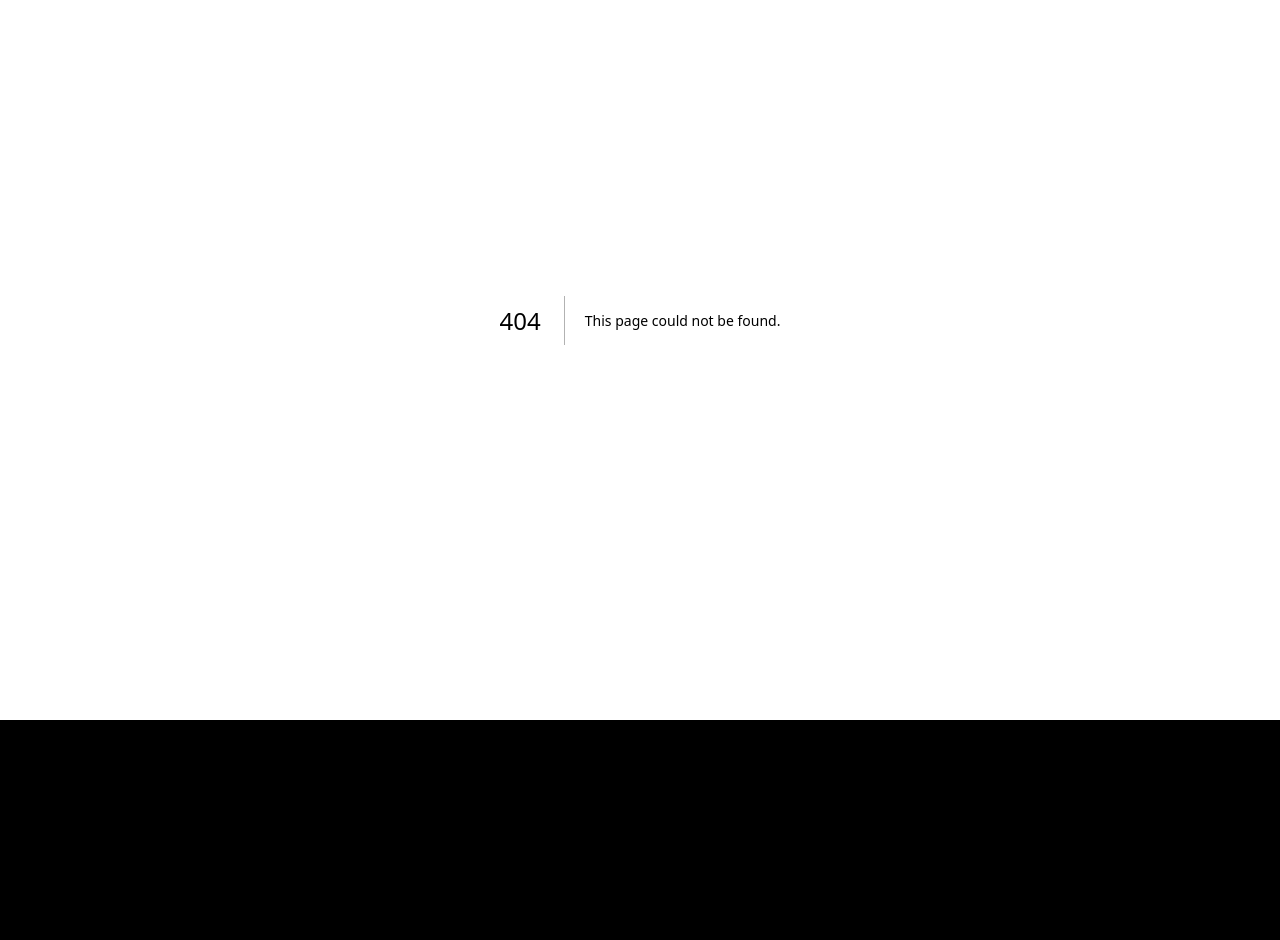
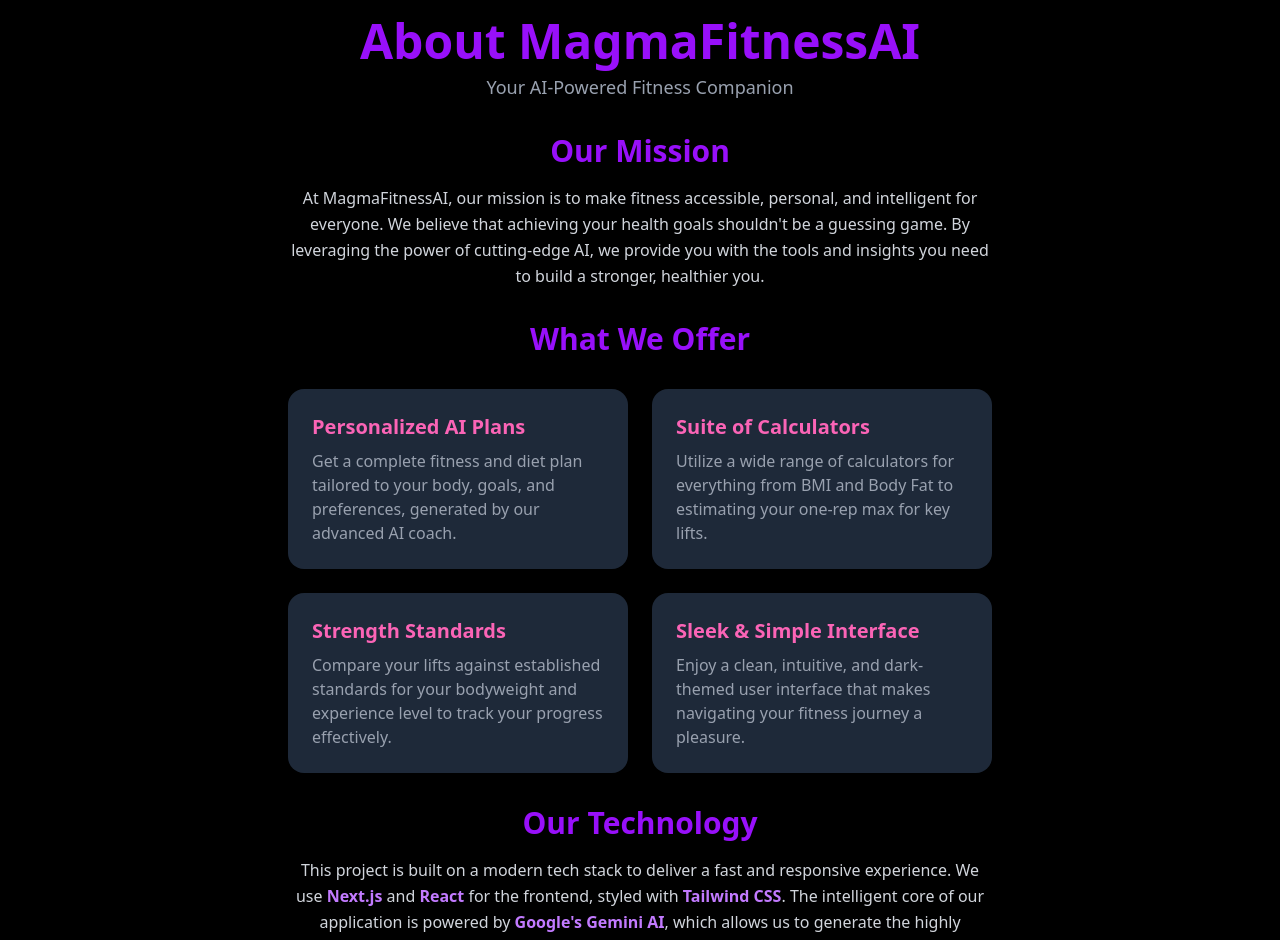
Before and after one commit to MAGMA-KROSS/magmafitnessai, a Next.js app: page /about in a window 1280 px wide. Before the commit this address had no page. Shown: the part 80-1020 px from the top of the page. Before the commit the page ends 800 px from the top, so only its background shows below. Built offline with nearby package versions, Linux system fonts and the light colour scheme; no server answers.

Commit message:
some deployement change

```diff
--- /dev/null
+++ b/src/app/about/page.js
@@ -0,0 +1,70 @@
+import React from 'react';
+import Navbar from '../components/Navbar';
+import { Footer } from '../components/Footer';
+
+// A simple component for a feature card
+const FeatureCard = ({ title, description }) => (
+    <div className="bg-gray-800 p-6 rounded-2xl shadow-lg transform hover:scale-105 transition-transform duration-300">
+        <h3 className="text-xl font-bold text-pink-400 mb-2">{title}</h3>
+        <p className="text-gray-400">{description}</p>
+    </div>
+);
+
+// Main App component for the About Page
+export default function App() {
+    return (
+        <>
+            <Navbar />
+            <div className="flex items-center justify-center min-h-screen bg-black font-sans text-white">
+                <div className="p-8 space-y-8 max-w-3xl w-full">
+                    {/* --- Title --- */}
+                    <div className="text-center">
+                        <h1 className="text-5xl font-extrabold text-purple-600">About MagmaFitnessAI</h1>
+                        <p className="text-gray-400 mt-2 text-lg">Your AI-Powered Fitness Companion</p>
+                    </div>
+
+                    {/* --- Our Mission Section --- */}
+                    <div className="space-y-4 text-center">
+                        <h2 className="text-3xl font-bold text-purple-600">Our Mission</h2>
+                        <p className="text-gray-300 leading-relaxed">
+                            At MagmaFitnessAI, our mission is to make fitness accessible, personal, and intelligent for everyone. We believe that achieving your health goals shouldn't be a guessing game. By leveraging the power of cutting-edge AI, we provide you with the tools and insights you need to build a stronger, healthier you.
+                        </p>
+                    </div>
+
+                    {/* --- What We Offer Section --- */}
+                    <div className="space-y-4">
+                        <h2 className="text-3xl font-bold text-purple-600 text-center">What We Offer</h2>
+                        <div className="grid grid-cols-1 md:grid-cols-2 gap-6 pt-4">
+                            <FeatureCard
+                                title="Personalized AI Plans"
+                                description="Get a complete fitness and diet plan tailored to your body, goals, and preferences, generated by our advanced AI coach."
+                            />
+                            <FeatureCard
+                                title="Suite of Calculators"
+                                description="Utilize a wide range of calculators for everything from BMI and Body Fat to estimating your one-rep max for key lifts."
+                            />
+                            <FeatureCard
+                                title="Strength Standards"
+                                description="Compare your lifts against established standards for your bodyweight and experience level to track your progress effectively."
+                            />
+                            <FeatureCard
+                                title="Sleek & Simple Interface"
+                                description="Enjoy a clean, intuitive, and dark-themed user interface that makes navigating your fitness journey a pleasure."
+                            />
+                        </div>
+                    </div>
+
+                    {/* --- Our Technology Section --- */}
+                    <div className="space-y-4 text-center">
+                        <h2 className="text-3xl font-bold text-purple-600">Our Technology</h2>
+                        <p className="text-gray-300 leading-relaxed">
+                            This project is built on a modern tech stack to deliver a fast and responsive experience. We use <strong className="text-purple-400">Next.js</strong> and <strong className="text-purple-400">React</strong> for the frontend, styled with <strong className="text-purple-400">Tailwind CSS</strong>. The intelligent core of our application is powered by <strong className="text-purple-400">Google's Gemini AI</strong>, which allows us to generate the highly personalized and detailed fitness plans that set us apart.
+                        </p>
+                    </div>
+
+                </div>
+            </div>
+            <Footer />
+        </>
+    );
+}
--- /dev/null
+++ b/src/app/api/generatePlan/route.js
@@ -0,0 +1,49 @@
+import { GoogleGenerativeAI } from "@google/generative-ai";
+
+const genAI = new GoogleGenerativeAI(process.env.GEMINI_API_KEY);
+
+export async function POST(req) {
+  try {
+    const userInput = await req.json();
+
+    const systemInstruction = `
+    You are a professional fitness and nutrition coach AI.
+    Your task is to create a complete personalized fitness and diet plan based on the given input JSON.
+    Format the output in Markdown.
+    Include the following sections clearly:
+    1. Body Stats (Estimated Body Fat %, BMI, BMR, TDEE)
+    2. Daily Nutrition Goals (Calories, Protein, Carbs, Fats)
+    3. Weekly Workout Plan (7-day schedule with exercises, sets, reps, rest)
+    4. Diet Plan (3 Main Meals + 2 Snacks with food items and macros)
+    5. Pro Tips (Lifestyle, recovery, hydration, sleep advice)
+
+    Use the INPUT JSON as dynamic values and generate plans accordingly. Do not use repeating day names like "Thursday: Repeat Day 1". Write out the full plan for each day.
+
+    INPUT JSON:
+    ${JSON.stringify(userInput, null, 2)}
+  `;
+
+    const model = genAI.getGenerativeModel({
+      model: "gemini-1.5-flash",
+      systemInstruction: systemInstruction,
+    });
+
+    const prompt = `
+      Generate a fitness and diet plan for the following user:
+      ${JSON.stringify(userInput, null, 2)}
+    `;
+
+    const result = await model.generateContent(prompt);
+    const response = result.response;
+
+    return new Response(response.text(), {
+      headers: { "Content-Type": "text/markdown; charset=utf-8" },
+    });
+  } catch (error) {
+    console.error(error);
+    return new Response(JSON.stringify({ error: "Something went wrong" }), {
+      status: 500,
+      headers: { "Content-Type": "application/json" },
+    });
+  }
+}
--- a/src/app/calculators/PersonalPlan/page.js
+++ b/src/app/calculators/PersonalPlan/page.js
@@ -89,7 +89,6 @@ export default function App() {
     setError('');
     setPlan('');
 
-    // Basic validation
     for (const key in formData) {
       if (formData[key] === '') {
         setError(`Please fill out the '${key.replace(/_/g, ' ')}' field.`);
@@ -99,35 +98,10 @@ export default function App() {
     }
 
     try {
-      // NOTE: This is a direct call to the Gemini API for demonstration.
-      // In a real app, this logic would be on your backend server.
-      // The empty key will be handled by the environment.
-      const apiKey = "AIzaSyCrvVFsmztJF232MI8tEK2mn_mK-r34SUE"; // CORRECTED LINE: Removed the syntax error.
-      const apiUrl = `https://generativelanguage.googleapis.com/v1beta/models/gemini-1.5-flash-latest:generateContent?key=${apiKey}`;
-
-      const prompt = `
-        You are a professional fitness and nutrition coach AI.
-        Your task is to create a complete personalized fitness and diet plan based on the given input JSON.
-        Format the output in Markdown.
-        Include the following sections clearly:
-        1. Body Stats (Estimated Body Fat %, BMI, BMR, TDEE)
-        2. Daily Nutrition Goals (Calories, Protein, Carbs, Fats)
-        3. Weekly Workout Plan (7-day schedule with exercises, sets, reps, rest)
-        4. Diet Plan (3 Main Meals + 2 Snacks with food items and macros)
-        5. Pro Tips (Lifestyle, recovery, hydration, sleep advice)
-
-        Use the INPUT JSON as dynamic values and generate plans accordingly. Do not use repeating day names like "Thursday: Repeat Day 1". Write out the full plan for each day.
-
-        INPUT JSON:
-        ${JSON.stringify(formData, null, 2)}
-      `;
-
-      const response = await fetch(apiUrl, {
+      const response = await fetch('/api/generatePlan', {
         method: 'POST',
         headers: { 'Content-Type': 'application/json' },
-        body: JSON.stringify({
-          contents: [{ parts: [{ text: prompt }] }]
-        })
+        body: JSON.stringify(formData)
       });
 
       if (!response.ok) {
@@ -135,8 +109,7 @@ export default function App() {
         throw new Error(`API Error: ${response.statusText} - ${errorBody.error?.message || 'Unknown error'}`);
       }
 
-      const result = await response.json();
-      const planText = result.candidates[0].content.parts[0].text;
+      const planText = await response.text();
       setPlan(planText);
 
     } catch (err) {
--- a/src/app/components/Footer.js
+++ b/src/app/components/Footer.js
@@ -16,7 +16,7 @@ export const Footer = () => {
             <Link href="/about" className="text-sm hover:text-white transition-colors duration-300">
               About
             </Link>
-            <Link href="/contact" className="text-sm hover:text-white transition-colors duration-300">
+            <Link href="/#Contact" className="text-sm hover:text-white transition-colors duration-300">
               Contact
             </Link>
           </nav>
--- a/src/app/components/Hero.js
+++ b/src/app/components/Hero.js
@@ -12,7 +12,7 @@ export const HeroSection = ({
   headline = "Your Personal AI Fitness Coach — Anytime, Anywhere",
   subtext = "Get customized workout and diet plans tailored just for you.",
   buttonLabel = "Start Your Fitness Journey",
-  buttonLink = "/WorkoutPlan",
+  buttonLink = "/calculators",
 }) => {
 
   // Animation variants for Framer Motion
--- a/src/app/components/onboarding.js
+++ b/src/app/components/onboarding.js
@@ -238,7 +238,7 @@ export default function onboarding() {
               Magma<span className="text-purple-600">FitnessAI</span>
             </h1>
 
-          <p className="text-gray-400">Let's build your personalized profile</p>
+          <p className="text-gray-400"><p>Let&spos;s build your personalized profile</p></p>
         </div>
         {/* Progress Bar */}
         <div className="mb-8">
--- a/src/middleware.js
+++ b/src/middleware.js
@@ -1,10 +1,22 @@
-import { clerkMiddleware } from "@clerk/nextjs/server";
+import { clerkMiddleware, createRouteMatcher } from "@clerk/nextjs/server";
 
-export default clerkMiddleware();
+const isProtectedRoute = createRouteMatcher([
+  '/dashboard(.*)',
+  '/onboarding(.*)',
+  '/api(.*)',
+]);
+
+export default clerkMiddleware((auth, req) => {
+  if (isProtectedRoute(req)) {
+    auth().protect();
+  }
+});
 
 export const config = {
   matcher: [
-    "/api/user/(.*)",  // protect your onboarding route
-    "/((?!_next|.*\\..*).*)",
+    // Skip Next.js internals and all static files, unless found in protected routes
+    '/((?!_next|[^?]*\\.(?:html?|css|js|svg|ico|png|jpe?g|gif|json)$).*)',
+    // Always run for API routes
+    '/(api|trpc)(.*)',
   ],
 };
```
Also changed, not shown: 1 other file (tests, documents, lock files or other folders).
